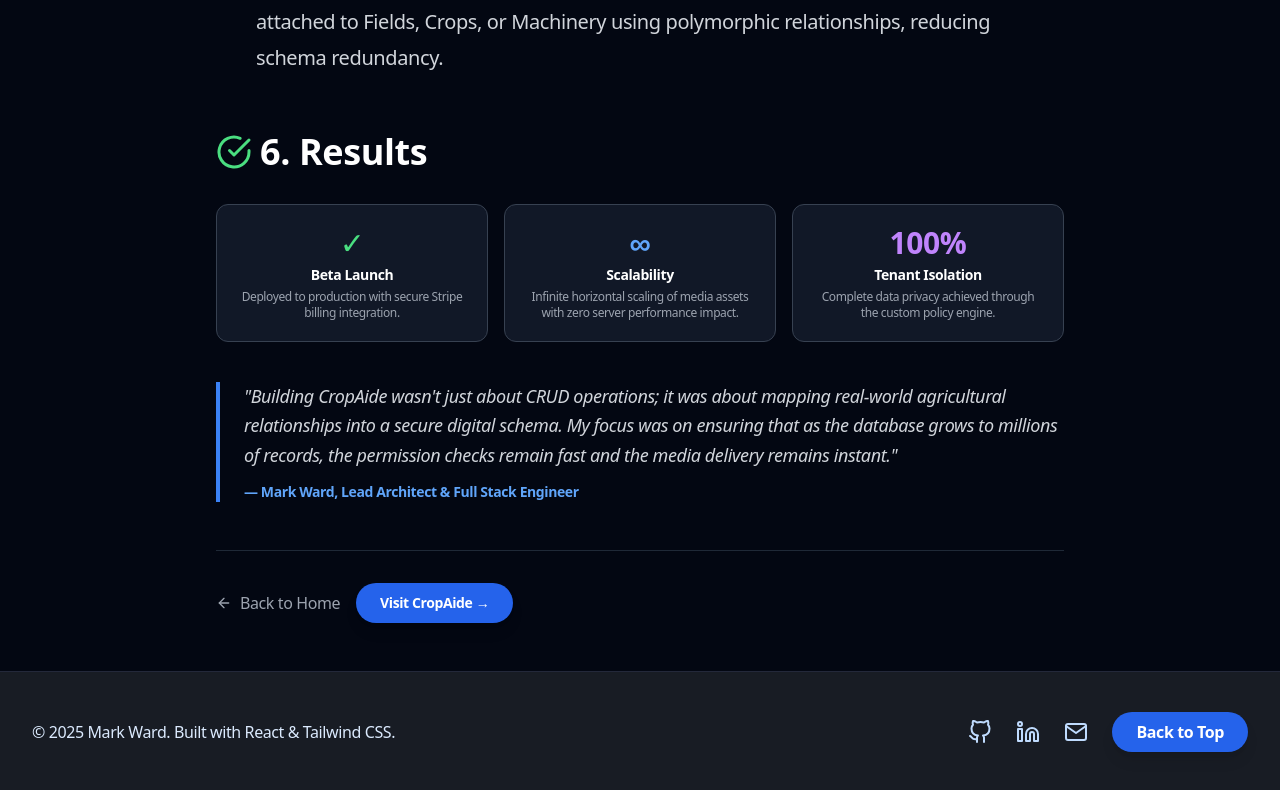
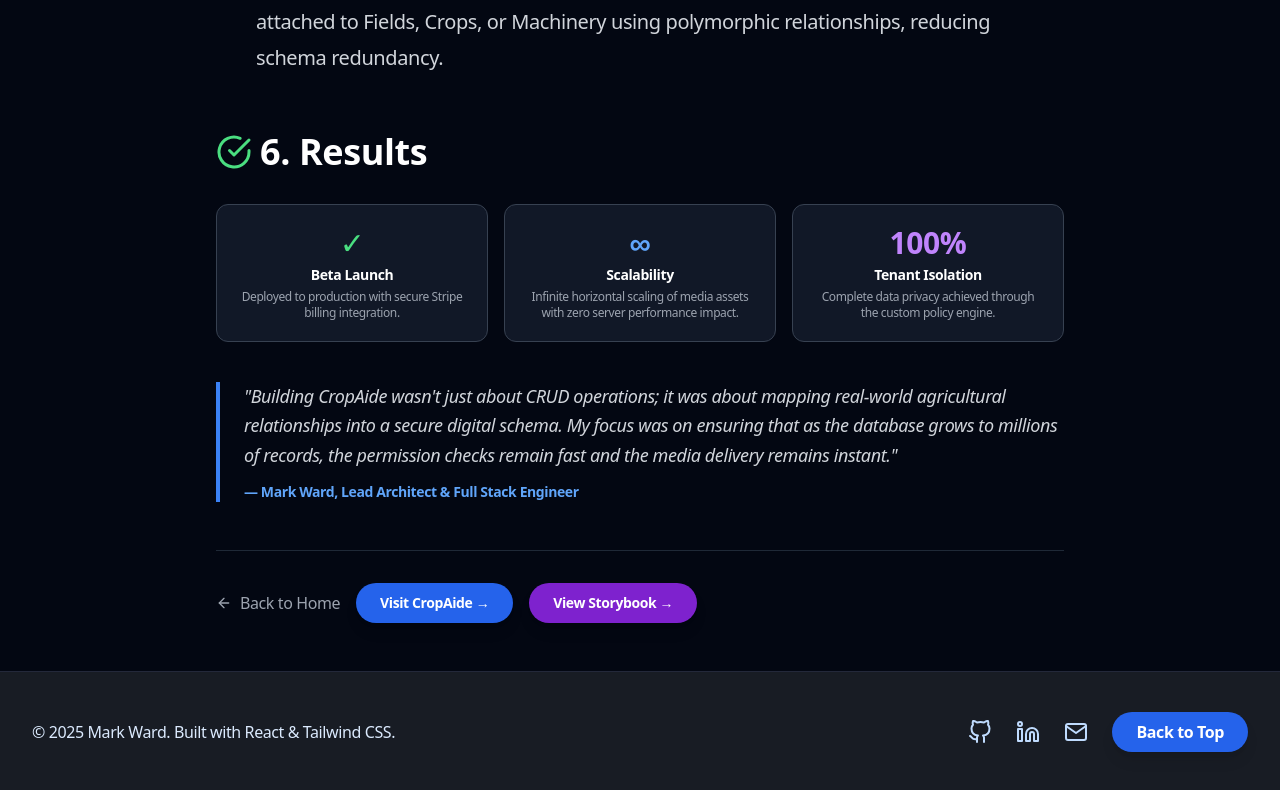
Before and after one commit to markwarddesign/mwdzn, a React (Vite) app: page /case-studies/cropaide in a window 1280 px wide. Shown: the part 3738-4528 px from the top of the page. Built offline with nearby package versions, Linux system fonts and the light colour scheme.

Commit message:
Update CropAide.jsx

```diff
--- a/src/pages/CropAide.jsx
+++ b/src/pages/CropAide.jsx
@@ -241,6 +241,9 @@ const CropAide = () => {
             <a href="https://cropaide.com/" target="_blank" rel="noopener noreferrer" className="inline-flex items-center px-6 py-2.5 rounded-full text-white font-bold shadow-lg bg-blue-600 hover:bg-blue-700 hover:-translate-y-0.5 transition-all text-sm">
               Visit CropAide &rarr;
             </a>
+            <a href="https://dev.cc-website.com/cc-storybook/index.html" target="_blank" rel="noopener noreferrer" className="inline-flex items-center px-6 py-2.5 rounded-full text-white font-bold shadow-lg bg-purple-700 hover:bg-purple-800 hover:-translate-y-0.5 transition-all text-sm">
+              View Storybook &rarr;
+            </a>
           </div>
 
         </article>
```
